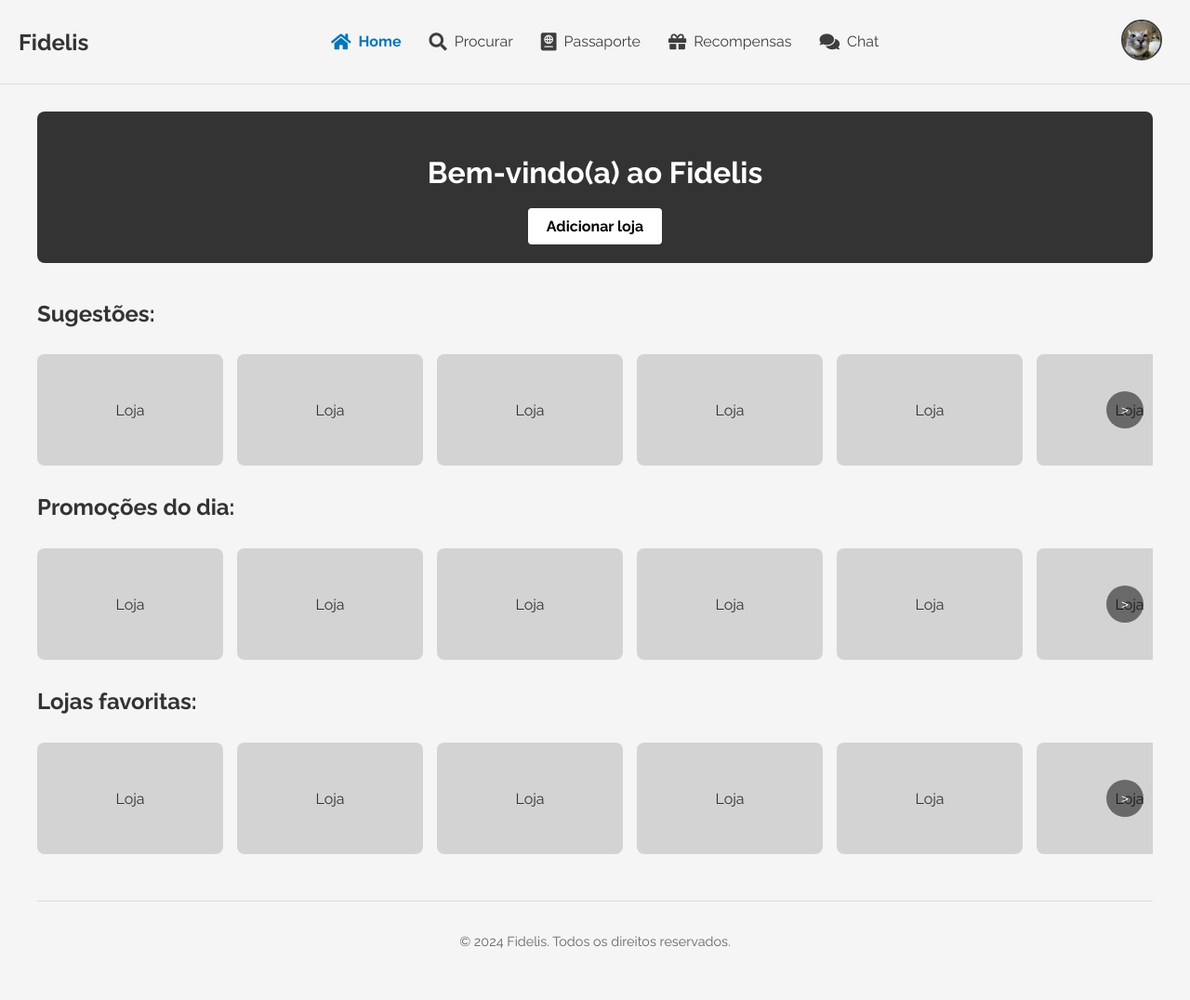
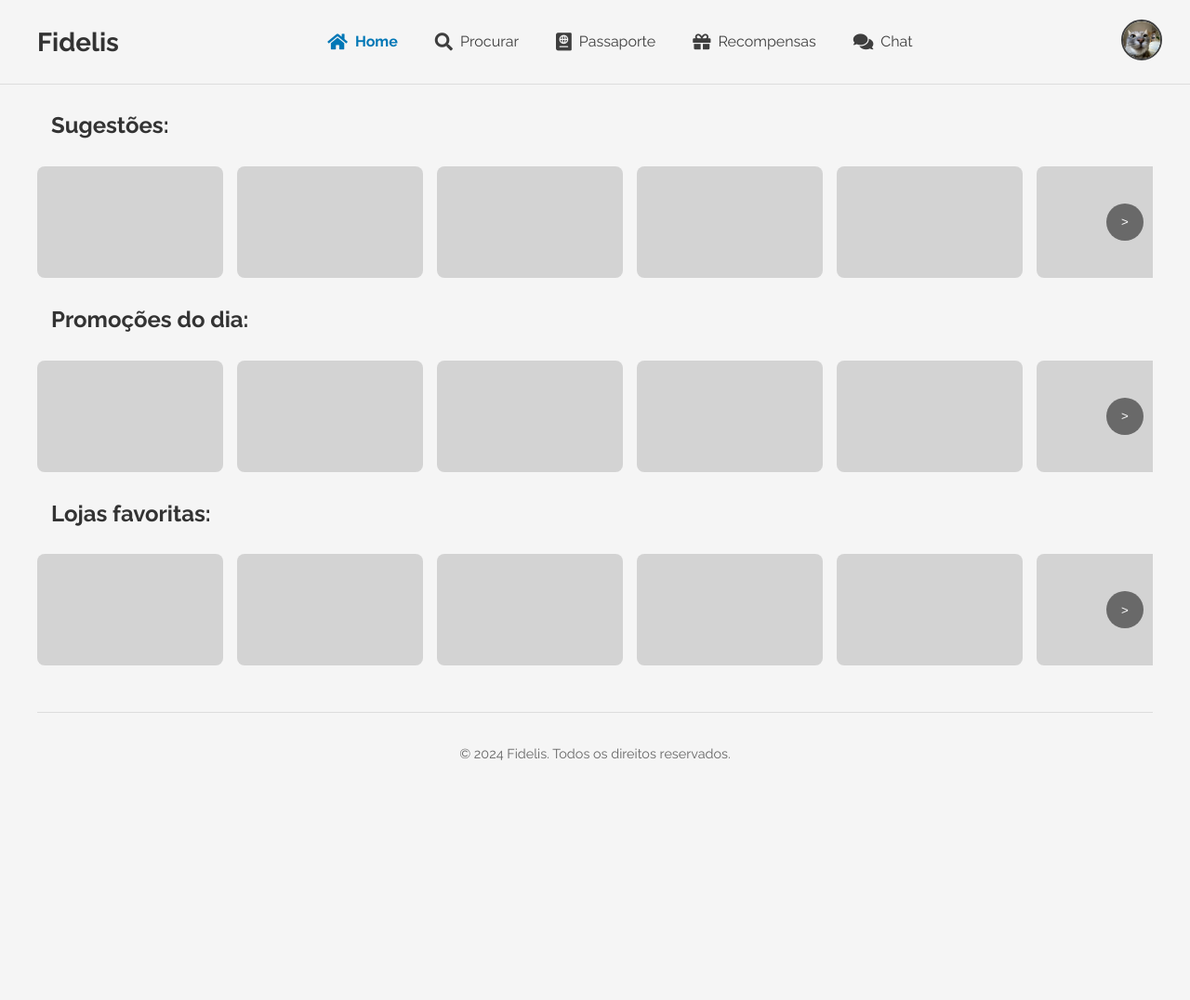
Before and after one commit to thigoai/Fidelis, a PHP site: page /Usuario/hub.html in a window 1280 px wide. Shown: the whole page at 93% size. After the commit the page ends 818 px from the top, so only its background shows below. Run offline with PHP 8.4, Linux system fonts and the light colour scheme.

Commit message:
Corrigindo umas coisas

```diff
--- a/Usuario/hub.html
+++ b/Usuario/hub.html
@@ -4,16 +4,14 @@
     <meta charset="UTF-8">
     <meta name="viewport" content="width=device-width, initial-scale=1.0">
     <title>Fidelis - Hub</title>
-    <link rel="stylesheet" href="css/hub.css">
-    <link rel="stylesheet" href="css/header.css">
+    <link rel="stylesheet" href="../css/hub.css">
+    <link rel="stylesheet" href="../css/header.css">
     <link href="https://fonts.googleapis.com/css2?family=Raleway:wght@400;700&display=swap" rel="stylesheet">
     <link href="https://cdnjs.cloudflare.com/ajax/libs/font-awesome/5.15.4/css/all.min.css" rel="stylesheet">
 
 </head>
 <body>
     <div class="container">
-        <!-- Cabeçalho -->
-        <!-- Cabeçalho -->
         <header class="main-header">
             <h1 class="logo"><a href="hub.html">Fidelis</a></h1>
             <nav>
@@ -26,7 +24,7 @@
                 </ul>
             </nav>
             <div class="profile-container">
-                <img src="images/profile.jpg" alt="Foto de Perfil" class="profile-picture" id="profilePicture">
+                <img src="../images/profile.jpg" alt="Foto de Perfil" class="profile-picture" id="profilePicture">
                 <div class="dropdown-menu" id="dropdownMenu">
                   <ul>
                     <li><a href="#">Meu Perfil</a></li>
@@ -44,35 +42,29 @@
 
         <div class="search-container">
             <div class="search-bar" id="search-bar" style="display: none;">
+                <svg xmlns="http://www.w3.org/2000/svg" class="search-icon" fill="none" viewBox="0 0 24 24" stroke="currentColor">
+                    <path stroke-linecap="round" stroke-linejoin="round" stroke-width="2" d="M10 18a8 8 0 100-16 8 8 0 000 16zM21 21l-4.35-4.35" />
+                </svg>
                 <input type="text" placeholder="Digite para pesquisar..." id="search-input">
             </div>
         </div>
-
-        <!-- Hero Section -->
-        <section class="hero">
-            <h2>Bem-vindo(a) ao <span>Fidelis</span></h2>
-            <p></p>
-            <div class="cta-buttons">
-                <a href="passaporte.html" class="btn">Adicionar loja</a>
-            </div>
-        </section>
 
         <section class="sugestoes">
             <h2>Sugestões:</h2>
             <div class="carousel-container">
                 <button id="prev1" class="scroll-btn left" onclick="scrollCarousel('carousel1', -1, 'prev1', 'next1')">&lt;</button>
                 <div id="carousel1" class="carousel">
-                    <div class="item" data-link="loja.html">Loja</div>
-                    <div class="item" data-link="loja.html">Loja</div>
-                    <div class="item" data-link="loja.html">Loja</div>
-                    <div class="item" data-link="loja.html">Loja</div>
-                    <div class="item" data-link="loja.html">Loja</div>
-                    <div class="item" data-link="loja.html">Loja</div>
-                    <div class="item" data-link="loja.html">Loja</div>
-                    <div class="item" data-link="loja.html">Loja</div>
-                    <div class="item" data-link="loja.html">Loja</div>
-                    <div class="item" data-link="loja.html">Loja</div>
-                    <div class="item" data-link="loja.html">Loja</div>
+                    <div class="item" data-link="loja.html"></div>
+                    <div class="item" data-link="loja.html"></div>
+                    <div class="item" data-link="loja.html"></div>
+                    <div class="item" data-link="loja.html"></div>
+                    <div class="item" data-link="loja.html"></div>
+                    <div class="item" data-link="loja.html"></div>
+                    <div class="item" data-link="loja.html"></div>
+                    <div class="item" data-link="loja.html"></div>
+                    <div class="item" data-link="loja.html"></div>
+                    <div class="item" data-link="loja.html"></div>
+                    <div class="item" data-link="loja.html"></div>
                 </div>
                 <button id="next1" class="scroll-btn right" onclick="scrollCarousel('carousel1', 1, 'prev1', 'next1')">&gt;</button>
             </div>
@@ -84,17 +76,17 @@
             <div class="carousel-container">
                 <button id="prev2" class="scroll-btn left" onclick="scrollCarousel('carousel2', -1, 'prev2', 'next2')">&lt;</button>
                 <div id="carousel2" class="carousel">
-                    <div class="item" data-link="loja.html">Loja</div>
-                    <div class="item" data-link="loja.html">Loja</div>
-                    <div class="item" data-link="loja.html">Loja</div>
-                    <div class="item" data-link="loja.html">Loja</div>
-                    <div class="item" data-link="loja.html">Loja</div>
-                    <div class="item" data-link="loja.html">Loja</div>
-                    <div class="item" data-link="loja.html">Loja</div>
-                    <div class="item" data-link="loja.html">Loja</div>
-                    <div class="item" data-link="loja.html">Loja</div>
-                    <div class="item" data-link="loja.html">Loja</div>
-                    <div class="item" data-link="loja.html">Loja</div>
+                    <div class="item" data-link="loja.html"></div>
+                    <div class="item" data-link="loja.html"></div>
+                    <div class="item" data-link="loja.html"></div>
+                    <div class="item" data-link="loja.html"></div>
+                    <div class="item" data-link="loja.html"></div>
+                    <div class="item" data-link="loja.html"></div>
+                    <div class="item" data-link="loja.html"></div>
+                    <div class="item" data-link="loja.html"></div>
+                    <div class="item" data-link="loja.html"></div>
+                    <div class="item" data-link="loja.html"></div>
+                    <div class="item" data-link="loja.html"></div>
                 </div>
                 <button id="next2" class="scroll-btn right" onclick="scrollCarousel('carousel2', 1, 'prev2', 'next2')">&gt;</button>
             </div>
@@ -106,17 +98,17 @@
             <div class="carousel-container">
                 <button id="prev3" class="scroll-btn left" onclick="scrollCarousel('carousel3', -1, 'prev3', 'next3')">&lt;</button>
                 <div id="carousel3" class="carousel">
-                    <div class="item" data-link="loja.html">Loja</div>
-                    <div class="item" data-link="loja.html">Loja</div>
-                    <div class="item" data-link="loja.html">Loja</div>
-                    <div class="item" data-link="loja.html">Loja</div>
-                    <div class="item" data-link="loja.html">Loja</div>
-                    <div class="item" data-link="loja.html">Loja</div>
-                    <div class="item" data-link="loja.html">Loja</div>
-                    <div class="item" data-link="loja.html">Loja</div>
-                    <div class="item" data-link="loja.html">Loja</div>
-                    <div class="item" data-link="loja.html">Loja</div>
-                    <div class="item" data-link="loja.html">Loja</div>
+                    <div class="item" data-link="loja.html"></div>
+                    <div class="item" data-link="loja.html"></div>
+                    <div class="item" data-link="loja.html"></div>
+                    <div class="item" data-link="loja.html"></div>
+                    <div class="item" data-link="loja.html"></div>
+                    <div class="item" data-link="loja.html"></div>
+                    <div class="item" data-link="loja.html"></div>
+                    <div class="item" data-link="loja.html"></div>
+                    <div class="item" data-link="loja.html"></div>
+                    <div class="item" data-link="loja.html"></div>
+                    <div class="item" data-link="loja.html"></div>
                 </div>
                 <button id="next3" class="scroll-btn right" onclick="scrollCarousel('carousel3', 1, 'prev3', 'next3')">&gt;</button>
             </div>
@@ -128,7 +120,7 @@
             <p>&copy; 2024 Fidelis. Todos os direitos reservados.</p>
         </footer>
     </div>
-    <script src="script/pesquisa.js"></script>
-    <script src="script/perfil.js"></script>
+    <script src="../script/pesquisa.js"></script>
+    <script src="../script/perfil.js"></script>
 </body>
 </html>
--- a/Usuario/login.html
+++ b/Usuario/login.html
@@ -4,7 +4,7 @@
     <meta charset="UTF-8">
     <meta name="viewport" content="width=device-width, initial-scale=1.0">
     <title>Fidelis - Login</title>
-    <link rel="stylesheet" href="css/login.css">
+    <link rel="stylesheet" href="../css/login.css">
     <link rel="preconnect" href="https://fonts.googleapis.com">
     <link rel="preconnect" href="https://fonts.gstatic.com" crossorigin>
     <link href="https://fonts.googleapis.com/css2?family=Raleway:ital,wght@0,100..900;1,100..900&display=swap" rel="stylesheet">
--- a/css/header.css
+++ b/css/header.css
@@ -16,12 +16,13 @@
 }
 
 .logo a {
-    font-size: 1.5rem;
+    font-size: 1.75rem;
     font-weight: bold;
     color: #333;
     text-decoration: none;
     justify-content: left;
     align-items: left;
+    margin-left: 20px;
 }
 
 .nav-links {
@@ -33,7 +34,7 @@
 }
 
 .nav-links li {
-    margin: 0 15px;
+    margin: 0 20px;
 }
 
 .nav-links li a {
--- a/css/hub.css
+++ b/css/hub.css
@@ -24,19 +24,6 @@ body {
     border-radius: 8px;
 }
 
-.hero h2 {
-    font-size: 2rem;
-    margin-bottom: 10px;
-}
-
-.hero h2 span {
-    color: #ffffff;
-}
-
-.hero p {
-    font-size: 1.2rem;
-    margin-bottom: 20px;
-}
 
 .cta-buttons {
     display: flex;
@@ -140,6 +127,10 @@ a {
     text-decoration: none;
 }
 
+h2{
+    margin-left: 15px;
+}
+
 /* Footer */
 .main-footer {
     text-align: center;
@@ -152,21 +143,39 @@ a {
 
 
 .search-container {
-    text-align: center;
-    margin-top: 10px;
+    position: relative;
+    width: 100%;
+    margin-top: 20px;
+    display: flex;
+    justify-content: center;
+    align-items: center;
 }
 
 .search-bar {
-    margin-top: 10px;
+    position: relative;
+    width: 100%;
+    max-width: 700px;
 }
 
-.search-bar input {
-    padding: 10px;
+#search-input {
     width: 100%;
-    max-width: 400px;
+    padding: 10px 40px;
     font-size: 16px;
     border: 1px solid #ddd;
-    border-radius: 5px;
+    border-radius: 30px;
+    box-sizing: border-box;
+    outline: none;
+}
+
+.search-icon {
+    position: absolute;
+    left: 15px;
+    top: 50%;
+    transform: translateY(-50%);
+    width: 20px;
+    height: 20px;
+    color: #555;
+    pointer-events: none;
 }
 
   .carousel-container {
```
Also changed, not shown: Loja/lojaLoja.html (+9 -9 lines), Usuario/chat.html (+5 -5 lines), Usuario/loja.html (+10 -10 lines), Usuario/passaport.html (+7 -7 lines), Usuario/perfil.html (+6 -6 lines), Usuario/recompensas.html (+5 -5 lines), css/chat.css (+25 -7 lines), css/loja.css (+36 -0 lines), css/passaport.css (+25 -7 lines), css/recompensas.css (+23 -24 lines), images/pesquisa.svg (added), 1 other file.
